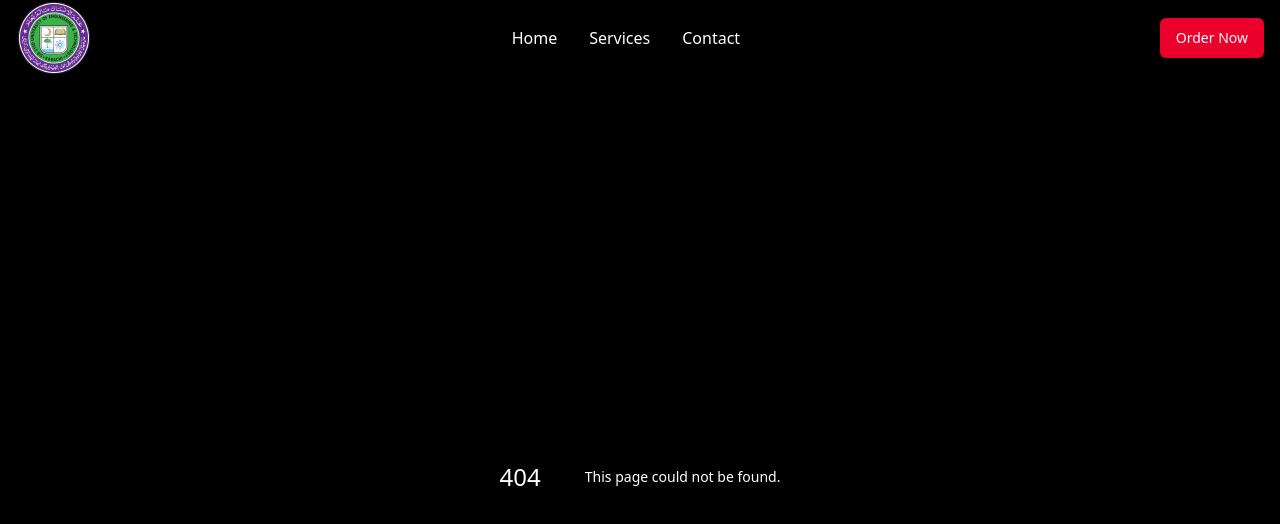
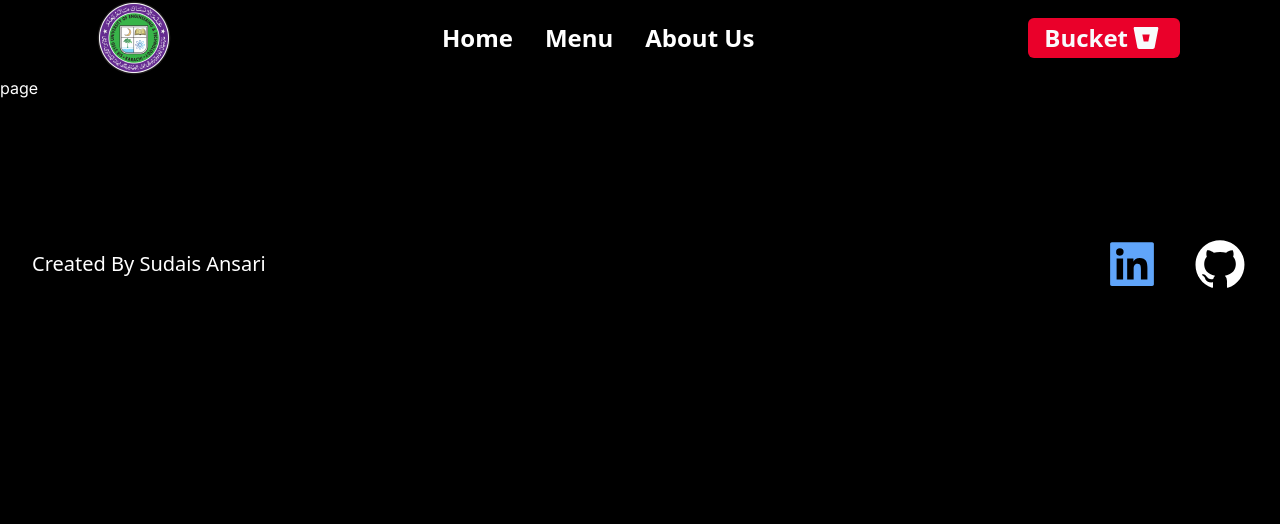
Before and after one commit to sudaisansari/fast-food-app, a Next.js app: page /menu in a window 1280 px wide. Before the commit this address had no page. Shown: the top 524 px of the page. Built offline with nearby package versions, Linux system fonts and the light colour scheme.

Commit message:
Changes in Header, other sectiond and Added Footer

```diff
--- /dev/null
+++ b/src/app/about/page.tsx
@@ -0,0 +1,9 @@
+import React from 'react'
+
+const page = () => {
+  return (
+    <div>page</div>
+  )
+}
+
+export default page
--- a/src/app/globals.css
+++ b/src/app/globals.css
@@ -138,3 +138,16 @@
 .animate-slide-down {
   animation: slideDown 1s ease-in-out;
 }
+
+@keyframes run {
+  0% {
+    transform: translateX(0);
+  }
+  100% {
+    transform: translateX(-100%);
+  }
+}
+
+.running-swiper {
+  animation: run 20s linear infinite; /* Adjust the duration as needed */
+}
--- a/src/app/layout.tsx
+++ b/src/app/layout.tsx
@@ -2,6 +2,7 @@ import type { Metadata } from 'next'
 import { Inter } from 'next/font/google'
 import './globals.css'
 import Header from '@/components/layout/Header'
+import Footer from '@/components/layout/Footer'
 
 const inter = Inter({ subsets: ['latin'] })
 
@@ -20,6 +21,7 @@ export default function RootLayout({
       <body className={`${inter.className} bg-[#000000] text-white`}>
         <Header />
         {children}
+        <Footer />
       </body>
     </html>
   )
--- /dev/null
+++ b/src/app/menu/page.tsx
@@ -0,0 +1,9 @@
+import React from 'react'
+
+const page = () => {
+  return (
+    <div>page</div>
+  )
+}
+
+export default page
--- /dev/null
+++ b/src/components/layout/Footer.tsx
@@ -0,0 +1,39 @@
+import React from 'react'
+import Wrapper from '../shared/Wrapper'
+import {
+    AiFillGithub,
+    AiFillLinkedin,
+} from "react-icons/ai"
+
+const Footer = () => {
+    return (
+        <Wrapper>
+            <div className='bg-black w-full mt-32 flex flex-col gap-y-4 py-2 md:flex-row items-center justify-between'>
+                {/* Created By */}
+                <div className='font-sans text-xl mx-4 text-white  hover:text-[#EA002A]'>Created By Sudais Ansari</div>
+                {/* Links */}
+                <div className='flex flex-row gap-x-8 mx-4'>
+                    <a
+                        href="https://www.linkedin.com/in/sudais-ansari-907930247"
+                        rel="noreferrer"
+                        target="_blank">
+                        <AiFillLinkedin
+                            className="hover:-translate-y-1 transition-transform cursor-pointer text-blue-400"
+                            size={56}
+                        />
+                    </a>
+                    <a href="https://github.com/sudaisansari"
+                        rel="noreferrer"
+                        target="_blank">
+                        <AiFillGithub
+                            className="hover:-translate-y-1 transition-transform cursor-pointer text-white"
+                            size={56}
+                        />
+                    </a>
+                </div>
+            </div>
+        </Wrapper>
+    )
+}
+
+export default Footer
--- a/src/components/layout/Header.tsx
+++ b/src/components/layout/Header.tsx
@@ -3,10 +3,12 @@ import { Button } from '../ui/button'
 import Wrapper from '../shared/Wrapper'
 import Logo from '/public/logo.png'
 import Image from 'next/image'
+import Link from 'next/link'
+import { CgBitbucket } from 'react-icons/cg'
 
 const Header = () => {
     return (
-        <header className='sticky top-0 z-10'>
+        <header className='sticky top-0 bg-black w-full mx-auto sm:px-20 z-50'>
             <Wrapper>
                 <div className='flex justify-between items-center'>
                     {/* Logo */}
@@ -15,13 +17,22 @@ const Header = () => {
                     </div>
                     {/* Navigation Buttons */}
                     <div className='flex justify-center space-x-8'>
-                        <button className='font-sans'>Home</button>
-                        <button className='font-sans'>Services</button>
-                        <button className='font-sans'>Contact</button>
+                        <Link href={"/"}>
+                            <button className='font-sans text-2xl font-semibold'>Home</button>
+                        </Link>
+                        <Link href={"/menu"}>
+                            <button className='font-sans text-2xl font-semibold'>Menu</button>
+                        </Link>
+                        <Link href={"/about"}>
+                            <button className='font-sans text-2xl font-semibold'>About Us</button>
+                        </Link>
                     </div>
                     {/* Order Button */}
-                    <div>
-                    <Button variant={"default"} className='bg-[#EA002A] hover:bg-[#ffffff] hover:text-[#EA002A] hover:translate-y-[2px] hover:ring-2 ring-[#EA002A] font-sans'>Order Now</Button>
+                    <div className='mx-1 items-center'>
+                        <Button variant={"default"} className='bg-[#EA002A] hover:bg-[#ffffff] hover:text-[#EA002A] hover:translate-y-[2px] hover:ring-2 ring-[#EA002A] font-sans text-2xl font-semibold'>
+                            Bucket
+                            <CgBitbucket className='text-4xl font-semibold' />
+                        </Button>
                     </div>
                 </div>
             </Wrapper>
--- a/src/components/widgets/DealsandSignaturess.tsx
+++ b/src/components/widgets/DealsandSignaturess.tsx
@@ -22,14 +22,14 @@ const DealsandSignaturess = () => {
                 {/* Heading */}
                 <div className='mx-10'>
                     <h2 className='text-5xl w-auto tracking-wider font-bold mb-4 font-sans leading-tight'>
-                        Signature and Deals
+                        Signature & Deals
                     </h2>
                     <span className="mx-1 block h-1 w-16 bg-gradient-to-r from-[#dd1818] to-[#333333]"></span>
                 </div>
                 {/* Signature And Deals */}
                 <div className='flex flex-col md:flex-row'>
                     {/* Signature Left Side  */}
-                    <div className='mt-8 md:w-1/2 flex items-center'>
+                    <div className='mt-8 md:w-1/2 overflow-hidden flex items-center'>
                         <Swiper
                             spaceBetween={5}
                             loop={true}
@@ -64,17 +64,17 @@ const DealsandSignaturess = () => {
                         </Swiper>
                     </div>
                     {/* Deals Right Side */}
-                    <div className='bg-[#EA002A] rounded-sm mt-8 w-1/2'>
+                    <div className='bg-[#EA002A] rounded-sm mt-8 md:w-1/2'>
                         {/* Upper Side */}
-                        <div className='h-1/2'>
-                            <div className='flex flex-row justify-between'>
+                        <div className=''>
+                            <div className='flex flex-col md:flex-row items-center justify-between'>
                                 {upperDeal.map((product) => (
-                                    <div key={product.id} className="transform hover:scale-110 transition-transform">
+                                    <div key={product.id} className="">
                                         <Image
                                             width={250}
                                             height={300}
                                             src={product.image}
-                                            className=''
+                                            className='transform hover:scale-110 transition-transform'
                                             alt='Deal 1 and Deal 2'
                                         />
                                         <div className='mb-4 text-center'>
@@ -89,12 +89,12 @@ const DealsandSignaturess = () => {
                         <div className='h-1/2'>
                             <div className='flex flex-row justify-center'>
                                 {lowerDeal.map((product) => (
-                                    <div key={product.id} className="transform hover:scale-110 transition-transform">
+                                    <div key={product.id} className="">
                                         <Image
                                             width={250}
                                             height={300}
                                             src={product.image}
-                                            className=''
+                                            className='transform hover:scale-110 transition-transform'
                                             alt='Deal 3'
                                         />
                                         <div className='mb-4 text-center'>
--- a/src/components/widgets/Hero.tsx
+++ b/src/components/widgets/Hero.tsx
@@ -3,6 +3,7 @@ import { Button } from '../ui/button'
 import HeroI from '/public/hero.jpeg'
 import Image from 'next/image'
 import Wrapper from '../shared/Wrapper'
+import Link from 'next/link'
 
 const Hero = () => {
     return (
@@ -16,7 +17,11 @@ const Hero = () => {
                     <p className='mt-8 text-lg max-w-md leading-8 font-sans'>Lorem Ipsum is simply dummy text of the printing and typesetting industry. Lorem Ipsum has been the you can imagine industry's standard dummy text.</p>
                     {/* Button */}
                     <div className='mt-8 mx-2'>
-                    <Button variant={"default"} className='bg-[#EA002A] hover:bg-[#ffffff] hover:text-[#EA002A] hover:translate-y-[2px] hover:ring-2 ring-[#EA002A] font-sans'>Order Now</Button>
+                        <Link href={"/menu"}>
+                            <Button variant={"default"} className='bg-[#EA002A] hover:bg-[#ffffff] hover:text-[#EA002A] hover:translate-y-[2px] hover:ring-2 ring-[#EA002A] font-sans text-2xl font-semibold'>
+                                Explore Menu
+                            </Button>
+                        </Link>
                     </div>
                 </div>
                 {/* Right Side Image */}
```
